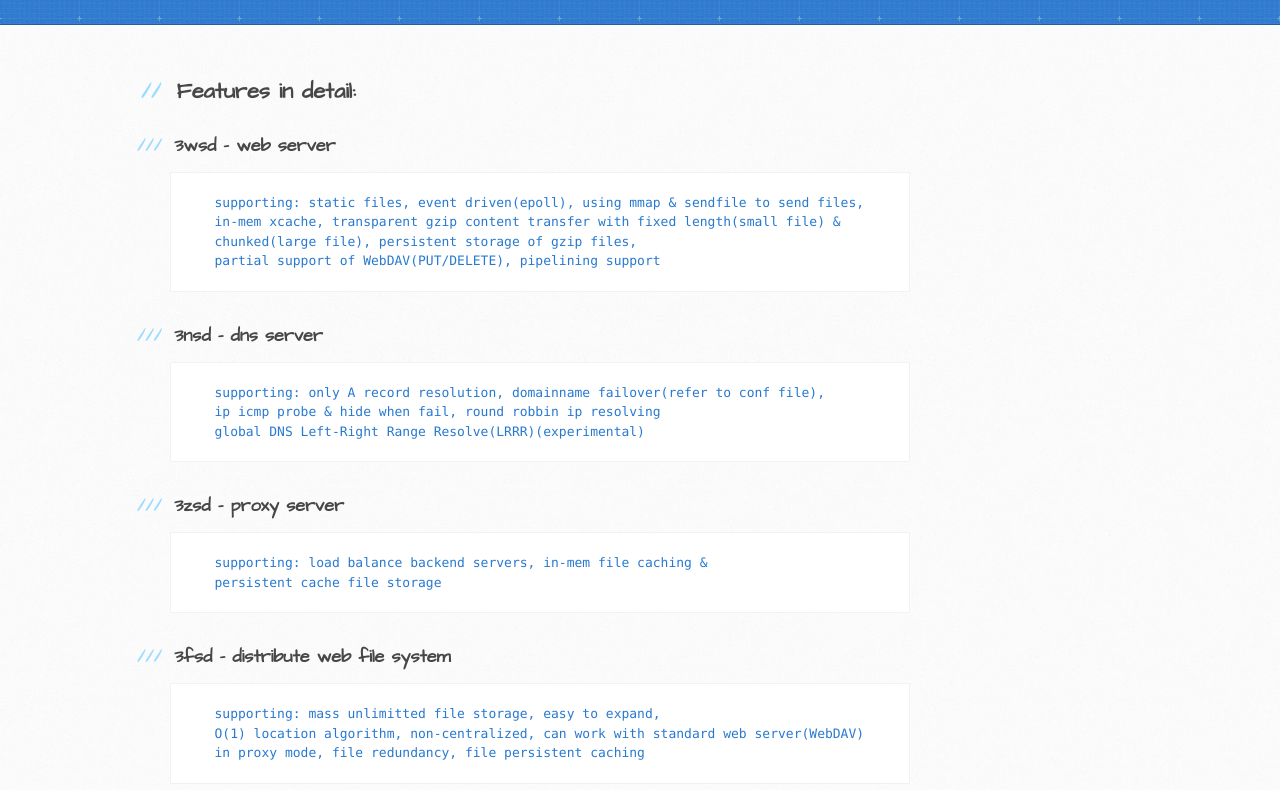
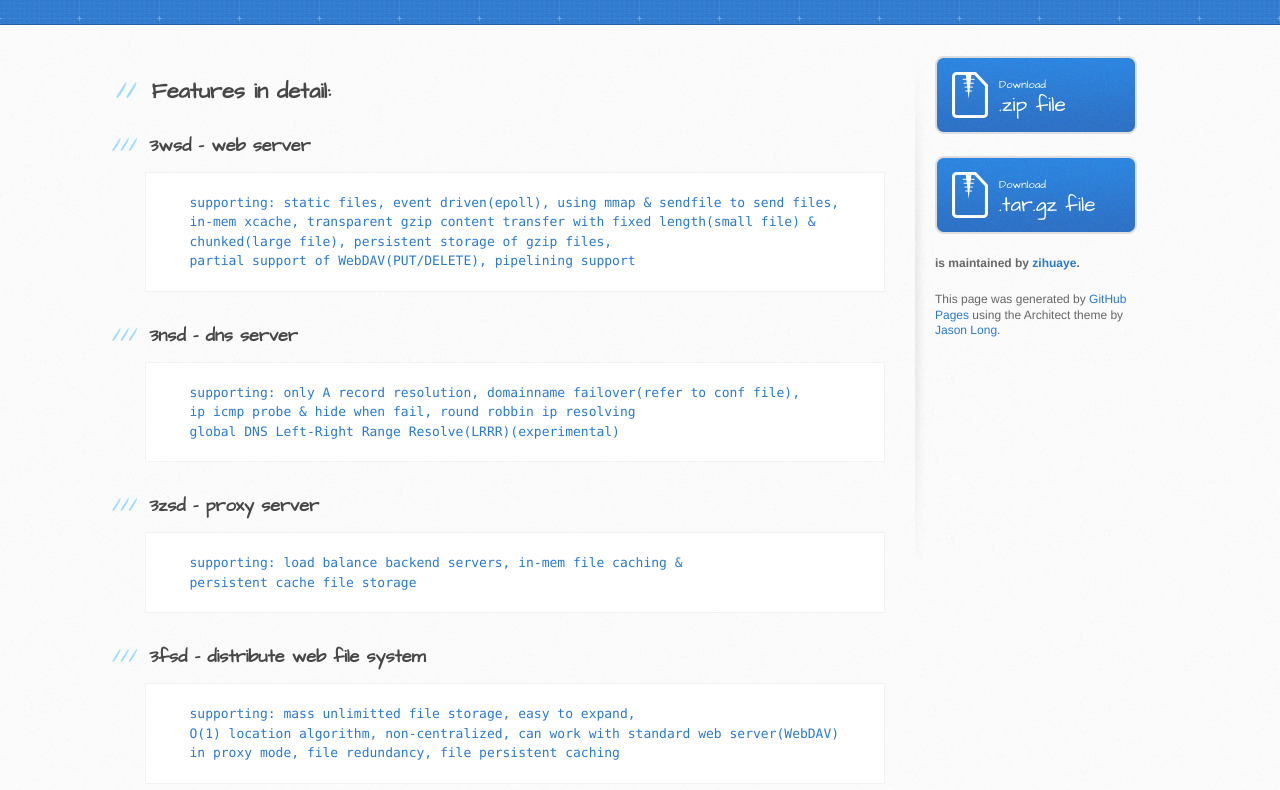
Before and after one commit to zihuaye/3xsd, a plain HTML site: page index.html in a window 1280 px wide. Shown: the part 142-932 px from the top of the page. Drawn offline with Linux system fonts and the light colour scheme.

Commit message:
Update stylesheet.css

```diff
--- a/stylesheets/stylesheet.css
+++ b/stylesheets/stylesheet.css
@@ -479,7 +479,7 @@ header h2 {
 
 .inner {
   position: relative;
-  width: 940px;
+  width: 990px;
   margin: 0 auto;
 }
 
```
